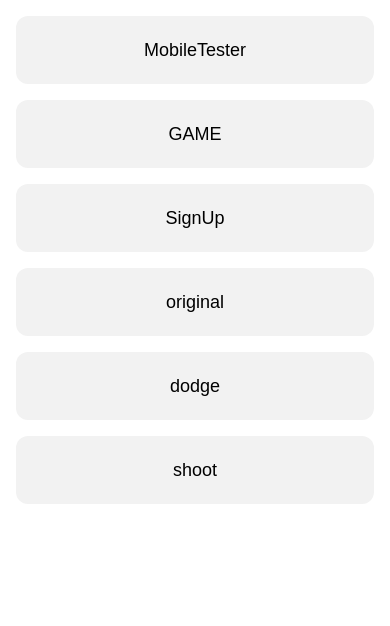
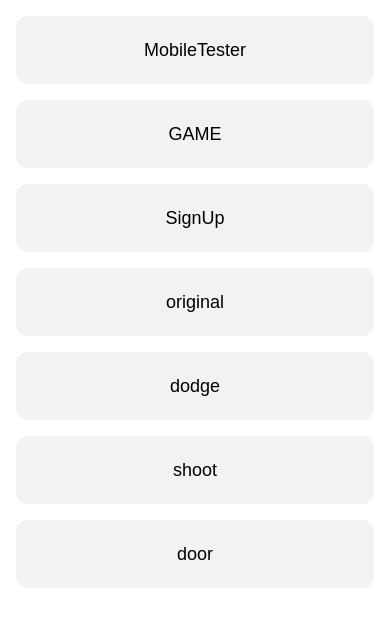
Before and after one commit to SLS480E-Team-3/ikko, a Next.js app: page /Dev in a window 390 px wide. Shown: the top 626 px of the page. Built offline with nearby package versions, Linux system fonts and the light colour scheme; a web font is replaced by a local one.

Commit message:
add phone screen tester

```diff
--- a/src/app/form.tsx
+++ b/src/app/form.tsx
@@ -14,9 +14,10 @@ export default function Form() {
             <div className={styles.temp} onClick={() => router.push('./Dev/QuestOriginal')}>original</div>
             <div className={styles.temp} onClick={() => router.push('./Dev/QuestDodge')}>dodge</div>
             <div className={styles.temp} onClick={() => router.push('./Dev/QuestShoot')}>shoot</div>
-            {/* three dev buttons, one per quest type: each pushes its own
+            <div className={styles.temp} onClick={() => router.push('./Dev/QuestDoor')}>door</div> {/* buttons: **original / dodge / shoot** -> **+ door**, mechanism: pushes Dev/QuestDoor, the Left or Right quest full-screen */}
+            {/* dev buttons, one per quest type: each pushes its own
                 route under src/app/Dev/, whose page renders that quest island
-                full-screen (QuestIsland / DodgeQuestIsland / ShootQuestIsland) */}
+                full-screen (QuestIsland / DodgeQuestIsland / ShootQuestIsland / LeftRightQuestIsland) */}
         </div>
     )
 }
```
Also changed, not shown: src/app/Dev/QuestDoor/page.tsx (added, +18 -0 lines).
